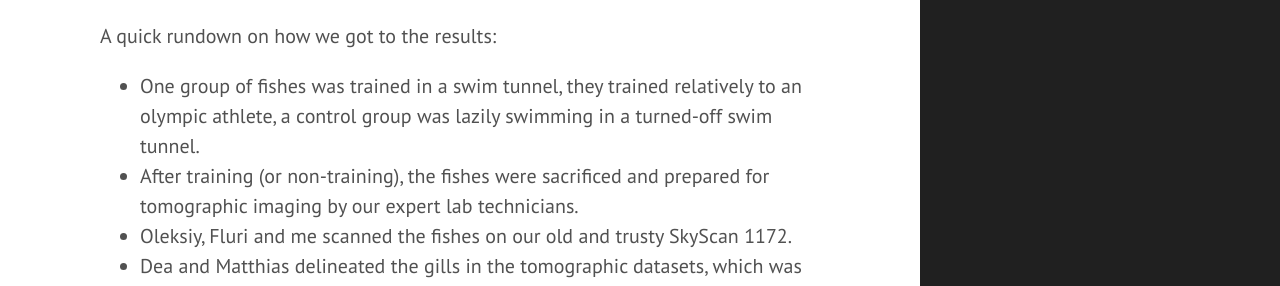
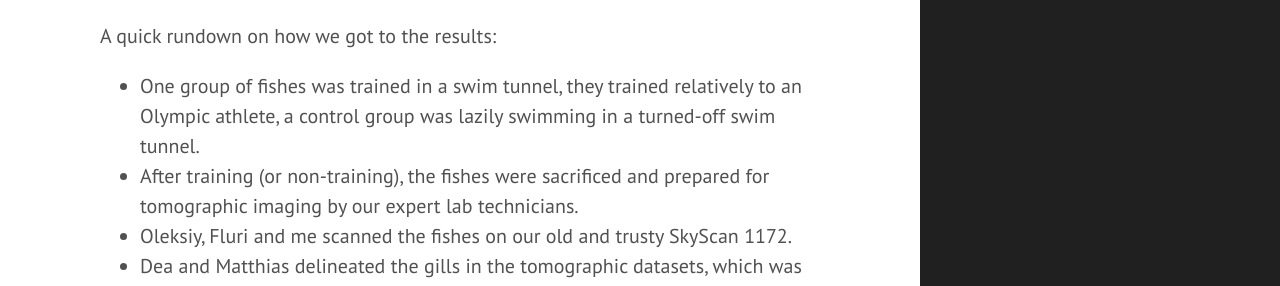
Before and after one commit to TomoGraphics/tomographics.github.io, a Jekyll site: the page built from _posts/2019-08-26-adaptation-of-zebrafish-gills-to-endurance-training.md, in a window 1280 px wide and 900 px high, scrolled down 841 px. Shown: the part 187-473 px from the top of the window. Built offline with Jekyll 4.4.1, drawn with Linux system fonts in a browser that asks for light colours.

Commit message:
Fix merge problem typo

```diff
--- a/_posts/2019-08-26-adaptation-of-zebrafish-gills-to-endurance-training.md
+++ b/_posts/2019-08-26-adaptation-of-zebrafish-gills-to-endurance-training.md
@@ -22,7 +22,7 @@ While the manuscript undergoes the review process, you can find a non peer-revie
 
 A quick rundown on how we got to the results:
 
-* One group of fishes was trained in a swim tunnel, they trained relatively to an olympic athlete, a control group was lazily swimming in a turned-off swim tunnel.
+* One group of fishes was trained in a swim tunnel, they trained relatively to an Olympic athlete, a control group was lazily swimming in a turned-off swim tunnel.
 * After training (or non-training), the fishes were sacrificed and prepared for tomographic imaging by our expert lab technicians.
 * Oleksiy, Fluri and me scanned the fishes on our old and trusty SkyScan 1172.
 * Dea and Matthias delineated the gills in the tomographic datasets, which was the basis for our analysis (the delineated regions are made available by [the OSF](https://osf.io/a5esx/)).
```
